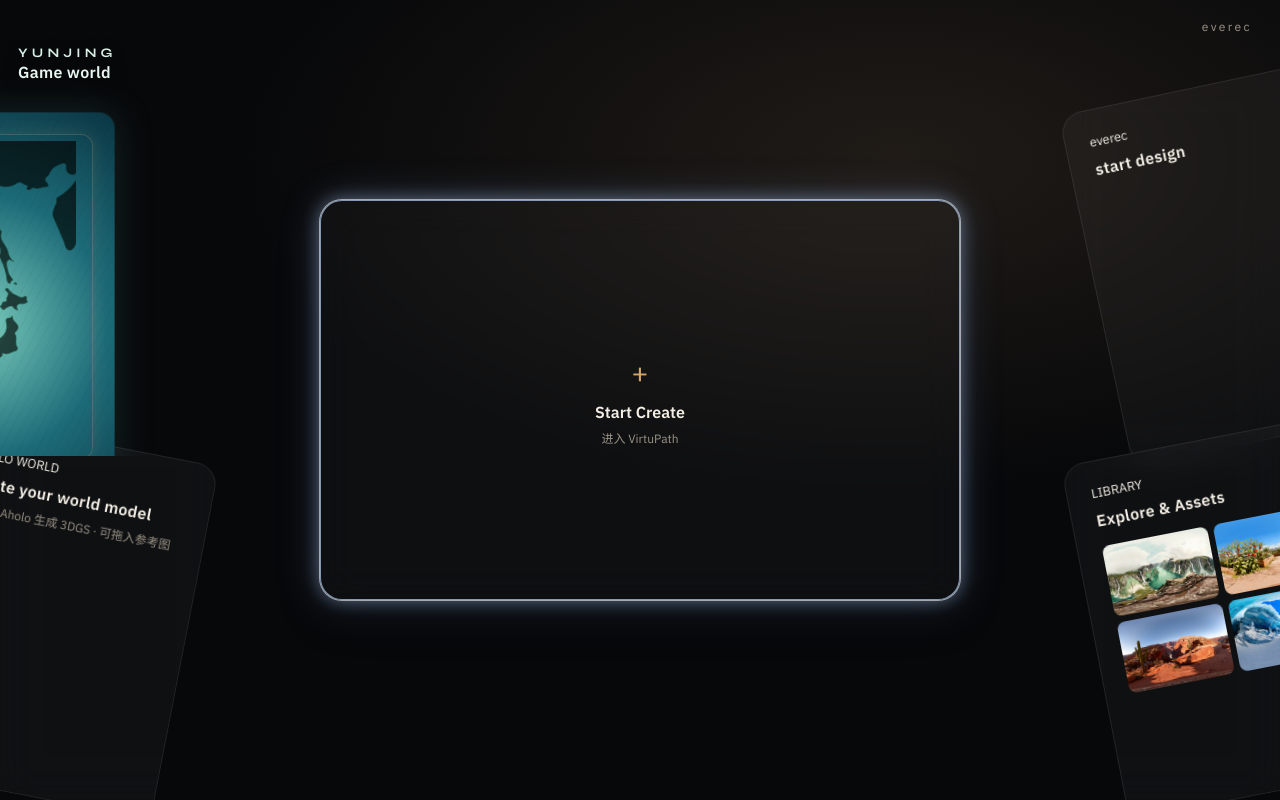
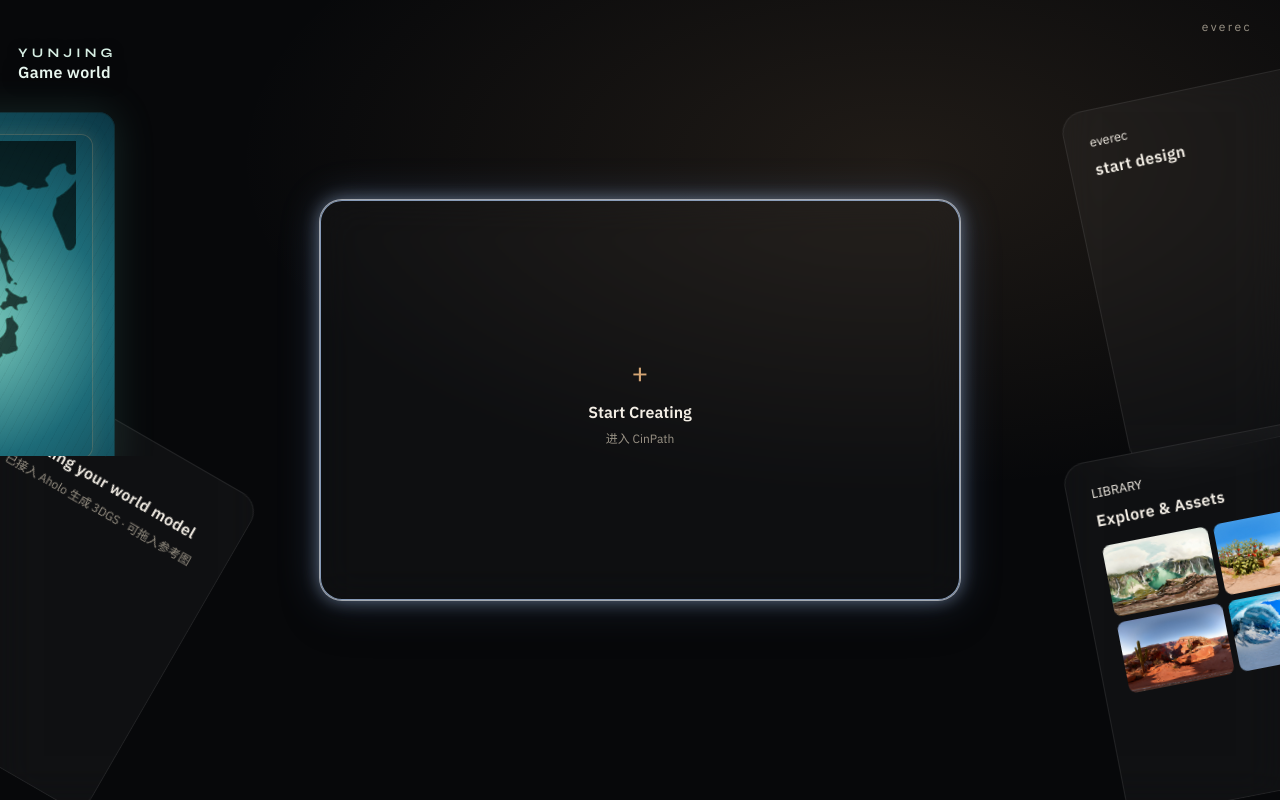
Before and after one commit to cassini123/camerobot, a Next.js app: page /yunjing in a window 1280 px wide. Built offline with nearby package versions, Linux system fonts and the light colour scheme; no server answers.

Commit message:
Rename VirtuPath to CinPath and tilt the world card 30°.
Use Creating/creating on the hub cards, route the workbench to /yunjing/cinpath, and rotate the world card clockwise around its center.

Co-authored-by: cassini123 <cassini123@users.noreply.github.com>

```diff
--- a/app/globals.css
+++ b/app/globals.css
@@ -1365,8 +1365,8 @@ input[type="range"]::-moz-range-thumb {
 .hub-world {
   left: -80px;
   bottom: 28px;
-  transform: rotate(11deg);
-  transform-origin: left center;
+  transform: rotate(30deg);
+  transform-origin: center center;
 }
 
 .hub-library {
@@ -1382,7 +1382,7 @@ input[type="range"]::-moz-range-thumb {
 }
 
 .hub-world:hover {
-  transform: rotate(7deg) translateX(10px);
+  transform: rotate(30deg) translateX(10px);
 }
 
 .globe-corner {
--- a/app/layout.tsx
+++ b/app/layout.tsx
@@ -15,7 +15,7 @@ const plex = IBM_Plex_Sans({
 });
 
 export const metadata: Metadata = {
-  title: "云径 VirtuPath | Spatial Cinematography",
+  title: "云径 CinPath | Spatial Cinematography",
   description:
     "把已写好的故事放进真实空间，用参考画面定义视觉语言，生成可执行摄影路径。",
 };
--- a/app/page.tsx
+++ b/app/page.tsx
@@ -14,7 +14,7 @@ export default function HomePage() {
         <Link className="card" href="/yunjing">
           <b>打开云径 Product</b>
           <p style={{ color: "var(--muted)", marginTop: 8 }}>
-            卡片首页 · Start Create 进入 VirtuPath · Library / Predesign / World
+            卡片首页 · Start Creating 进入 CinPath · Library / Predesign / World
           </p>
         </Link>
         <a className="card" href="/camerobot/index.html">
--- /dev/null
+++ b/app/yunjing/cinpath/page.tsx
@@ -0,0 +1,7 @@
+"use client";
+
+import { Workbench } from "@/components/Workbench";
+
+export default function CinPathRoute() {
+  return <Workbench skipIntro />;
+}
--- a/app/yunjing/virtupath/page.tsx
+++ b/app/yunjing/virtupath/page.tsx
@@ -1,7 +1,5 @@
-"use client";
+import { redirect } from "next/navigation";
 
-import { Workbench } from "@/components/Workbench";
-
-export default function VirtuPathRoute() {
-  return <Workbench skipIntro />;
+export default function VirtuPathRedirect() {
+  redirect("/yunjing/cinpath");
 }
--- a/components/LibraryPage.tsx
+++ b/components/LibraryPage.tsx
@@ -2,7 +2,7 @@
 
 import Link from "next/link";
 import { useMemo, useState } from "react";
-import { virtupathHrefForAsset, type AssetKind, type AssetSource } from "@/lib/library-types";
+import { cinpathHrefForAsset, type AssetKind, type AssetSource } from "@/lib/library-types";
 import { AssetThumb } from "./AssetThumb";
 import { ExploreMasonry } from "./ExploreMasonry";
 import { useLibrary } from "./LibraryProvider";
@@ -121,20 +121,20 @@ export function LibraryPage() {
               <p className="lib-empty">
                 {mineSource === "upload"
                   ? "还没有上传素材。图片 / 视频 / 物体 / 场景会分开放在这里。"
-                  : "还没有生成结果。VirtuPath 或 WORLD 生成的模型会进这一栏。"}
+                  : "还没有生成结果。CinPath 或 WORLD 生成的模型会进这一栏。"}
               </p>
             ) : (
               mine.map((item) => {
-                const virtupath = virtupathHrefForAsset(item);
+                const cinpath = cinpathHrefForAsset(item);
                 return (
                   <article
                     key={item.id}
                     className={picked === item.id ? "lib-card gemini-glow" : "lib-card"}
                     onClick={() => setPicked(item.id)}
                   >
-                    {virtupath ? (
+                    {cinpath ? (
                       <Link
-                        href={virtupath}
+                        href={cinpath}
                         className="lib-thumb"
                         onClick={(event) => event.stopPropagation()}
                       >
@@ -155,9 +155,9 @@ export function LibraryPage() {
                     </small>
                     {item.prompt ? <p>{item.prompt}</p> : null}
                     <div className="lib-actions" onClick={(event) => event.stopPropagation()}>
-                      {virtupath ? (
-                        <Link className="btn primary" href={virtupath}>
-                          在 VirtuPath 使用
+                      {cinpath ? (
+                        <Link className="btn primary" href={cinpath}>
+                          在 CinPath 使用
                         </Link>
                       ) : null}
                       {item.remoteUrl ? (
--- a/components/PredesignPage.tsx
+++ b/components/PredesignPage.tsx
@@ -28,7 +28,7 @@ export function PredesignPage() {
         <section className="hub-card static">
           <small>VISUAL</small>
           <h2>Visual DNA</h2>
-          <p>35mm · 低机位 · 暖金厅堂光 · 中轴对称。参考图在 VirtuPath 里分析后写入 shot pattern。</p>
+          <p>35mm · 低机位 · 暖金厅堂光 · 中轴对称。参考图在 CinPath 里分析后写入 shot pattern。</p>
         </section>
         <section className="hub-card static">
           <small>FRONT</small>
--- a/components/ProductHub.tsx
+++ b/components/ProductHub.tsx
@@ -68,12 +68,12 @@ export function ProductHub() {
 
       <Link
         className={`hub-card hub-start${hubPick === "start" ? " gemini-glow" : ""}`}
-        href="/yunjing/virtupath"
+        href="/yunjing/cinpath"
         onClick={() => setHubPick("start")}
       >
         <span className="hub-plus">+</span>
-        <b>Start Create</b>
-        <em>进入 VirtuPath</em>
+        <b>Start Creating</b>
+        <em>进入 CinPath</em>
       </Link>
 
       <button
@@ -105,7 +105,7 @@ export function ProductHub() {
         }}
       >
         <small>{aholoReady ? "AHOLO WORLD" : "WORLD"}</small>
-        <strong>create your world model</strong>
+        <strong>creating your world model</strong>
         <em>{aholoReady ? "已接入 Aholo 生成 3DGS · 可拖入参考图" : "配置 AHOLO_API_KEY 后生成"}</em>
       </button>
 
--- a/components/Workbench.tsx
+++ b/components/Workbench.tsx
@@ -43,7 +43,7 @@ import type {
   Story,
   VisualDNA,
 } from "@/lib/types";
-import { VIRTUPATH_SCENE_PARAM } from "@/lib/library-types";
+import { CINPATH_SCENE_PARAM } from "@/lib/library-types";
 
 const SpaceViewer = dynamic(
   () => import("./SpaceViewer").then((m) => m.SpaceViewer),
@@ -305,7 +305,7 @@ export function Workbench({ skipIntro = false }: { skipIntro?: boolean }) {
   }, [assets]);
 
   useEffect(() => {
-    const wanted = new URLSearchParams(window.location.search).get(VIRTUPATH_SCENE_PARAM);
+    const wanted = new URLSearchParams(window.location.search).get(CINPATH_SCENE_PARAM);
     if (!wanted || appliedSceneRef.current === wanted) {
       return;
     }
@@ -910,7 +910,7 @@ export function Workbench({ skipIntro = false }: { skipIntro?: boolean }) {
           <Link href="/yunjing">
             <b>YUNJING</b>
           </Link>
-          <span>VirtuPath</span>
+          <span>CinPath</span>
         </div>
         <div className="hdr-actions">
           <button className="btn" onClick={() => setDual((v) => !v)}>
--- a/lib/generate-intent.ts
+++ b/lib/generate-intent.ts
@@ -13,7 +13,7 @@ export function detectGenerateIntent(text: string): GenerateIntent | null {
   if (!prompt || SHOT_ONLY.test(prompt)) {
     return null;
   }
-  const wantsGenerate = /生成|create|make a|给我|做一/i.test(prompt);
+  const wantsGenerate = /生成|creat(?:e|ing)|make a|给我|做一/i.test(prompt);
   const world =
     /世界|场景模型|world model|重建场景|生成场景|生成世界|室内场景|3dgs|空间模型|厅堂|生成.{0,12}场景/i.test(
       prompt,
@@ -28,7 +28,7 @@ export function detectGenerateIntent(text: string): GenerateIntent | null {
   if (object && wantsGenerate) {
     return { kind: "object", prompt };
   }
-  if (/create your world|创建世界/i.test(prompt)) {
+  if (/creat(?:e|ing) your world|创建世界/i.test(prompt)) {
     return { kind: "world", prompt };
   }
   return null;
--- a/lib/library-types.ts
+++ b/lib/library-types.ts
@@ -17,15 +17,15 @@ export type LibraryAsset = {
   spzUrl?: string;
 };
 
-export const VIRTUPATH_SCENE_PARAM = "scene";
+export const CINPATH_SCENE_PARAM = "scene";
 
-/** Library scene/object (or its pano card) opens this VirtuPath URL. */
-export function virtupathHrefForAsset(asset: Pick<LibraryAsset, "id" | "kind">): string | null {
+/** Library scene/object (or its pano card) opens this CinPath URL. */
+export function cinpathHrefForAsset(asset: Pick<LibraryAsset, "id" | "kind">): string | null {
   if (asset.kind === "scene" || asset.kind === "object") {
-    return `/yunjing/virtupath?${VIRTUPATH_SCENE_PARAM}=${encodeURIComponent(asset.id)}`;
+    return `/yunjing/cinpath?${CINPATH_SCENE_PARAM}=${encodeURIComponent(asset.id)}`;
   }
   if (asset.id.endsWith("-pano")) {
-    return `/yunjing/virtupath?${VIRTUPATH_SCENE_PARAM}=${encodeURIComponent(asset.id.slice(0, -5))}`;
+    return `/yunjing/cinpath?${CINPATH_SCENE_PARAM}=${encodeURIComponent(asset.id.slice(0, -5))}`;
   }
   return null;
 }
```
Also changed, not shown: example/README.md, 2 other files (tests, documents, lock files or other folders).
